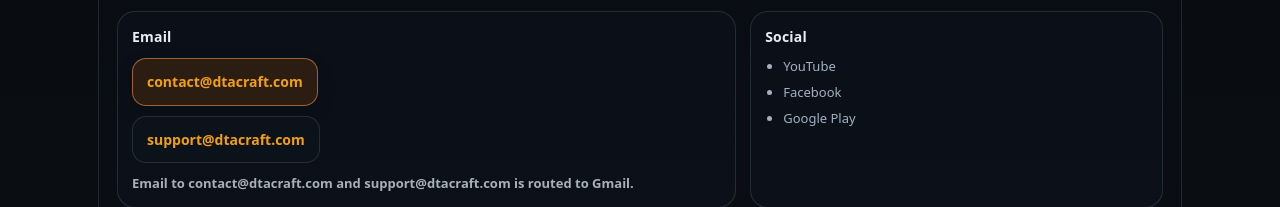
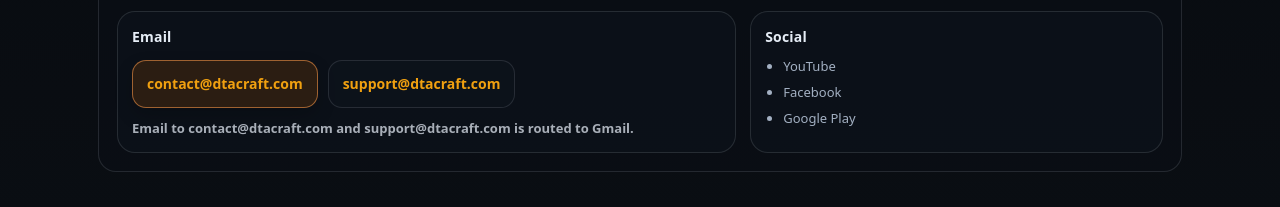
Before and after one commit to dtacraft/dtacraft-site, a plain HTML site: page dtacraft-site/index.html in a window 1280 px wide. Shown: the part 3587-3794 px from the top of the page. Drawn offline with Linux system fonts and the light colour scheme.

Commit message:
Update index.html

```diff
--- a/dtacraft-site/index.html
+++ b/dtacraft-site/index.html
@@ -588,7 +588,7 @@
           <div class="mini">
             <h4>Email</h4>
 
-            <div class="actions vbox">
+            <div class="actions">
               <a class="btn primary" href="mailto:contact@dtacraft.com">contact@dtacraft.com</a>
               <a class="btn" href="mailto:support@dtacraft.com">support@dtacraft.com</a>
             </div>
```
